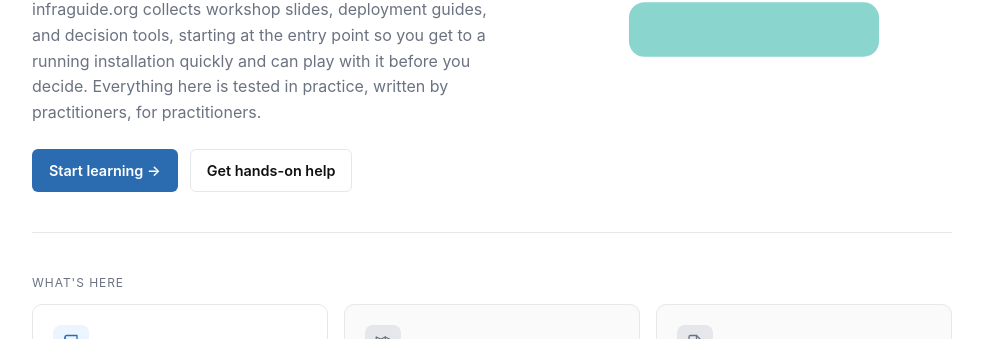
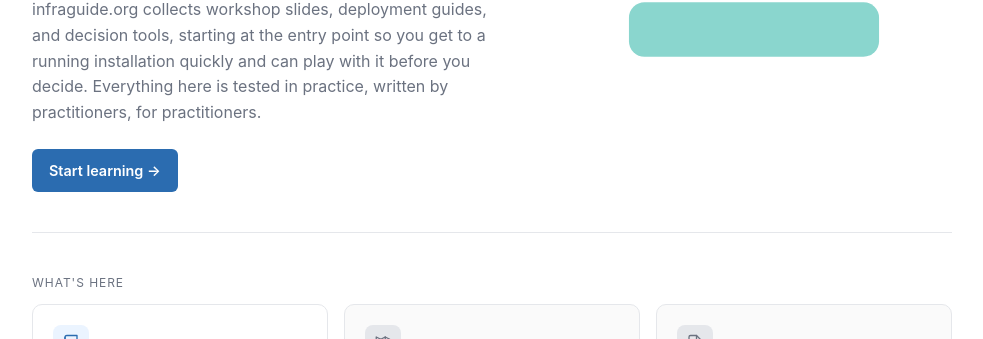
Before and after one commit to codecap/infraguide, a Jekyll site: the page built from index.md, in a window 1280 px wide. Shown: the part 414-753 px from the top of the page, without its empty margins (148-1131 px from the left). Built offline with Jekyll 4.4.1, drawn with Linux system fonts in a browser that asks for light colours.

Commit message:
upd: index.md

```diff
--- a/index.md
+++ b/index.md
@@ -22,7 +22,6 @@ title: Open Source Infrastructure
     </p>
     <div class="hero-actions">
       <a class="btn btn--primary" href="/learn/">Start learning →</a>
-      <a class="btn btn--ghost" href="mailto:ping@infraguide.org">Get hands-on help</a>
     </div>
   </div>
 
```
